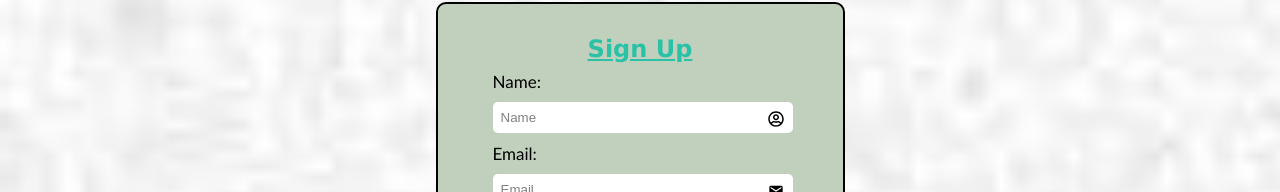
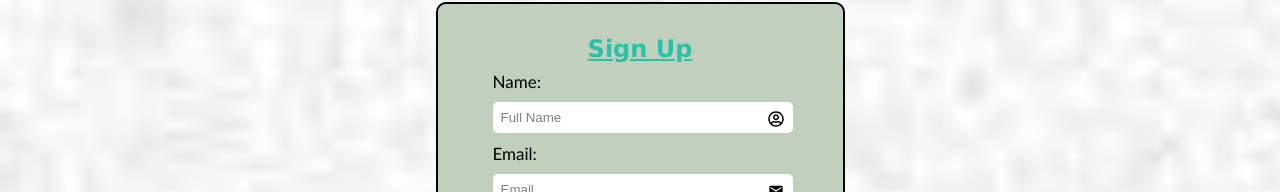
Before and after one commit to Dhirajsakariya/StudentMgnt, a React (Create React App) app in the folder Front-End/: page /Registration in a window 1280 px wide. Shown: the part 98-290 px from the top of the page. Built offline with nearby package versions, Linux system fonts and the light colour scheme.

Commit message:
name change

```diff
--- a/Front-End/src/Components/Login/Registration.jsx
+++ b/Front-End/src/Components/Login/Registration.jsx
@@ -95,7 +95,7 @@
                 <h2 className='signup'>Sign Up</h2>
                 <div className='form-groupl'>
                     <label className='labell'>Name:</label>
-                    <input className='inputl' type='text' value={name} onChange={(e)=> setName(e.target.value)} placeholder='Name'
+                    <input className='inputl' type='text' value={name} onChange={(e)=> setName(e.target.value)} placeholder='Full Name'
                     name='name'  required />
                     <FaRegUserCircle className='iconle' />
                 </div>
```
